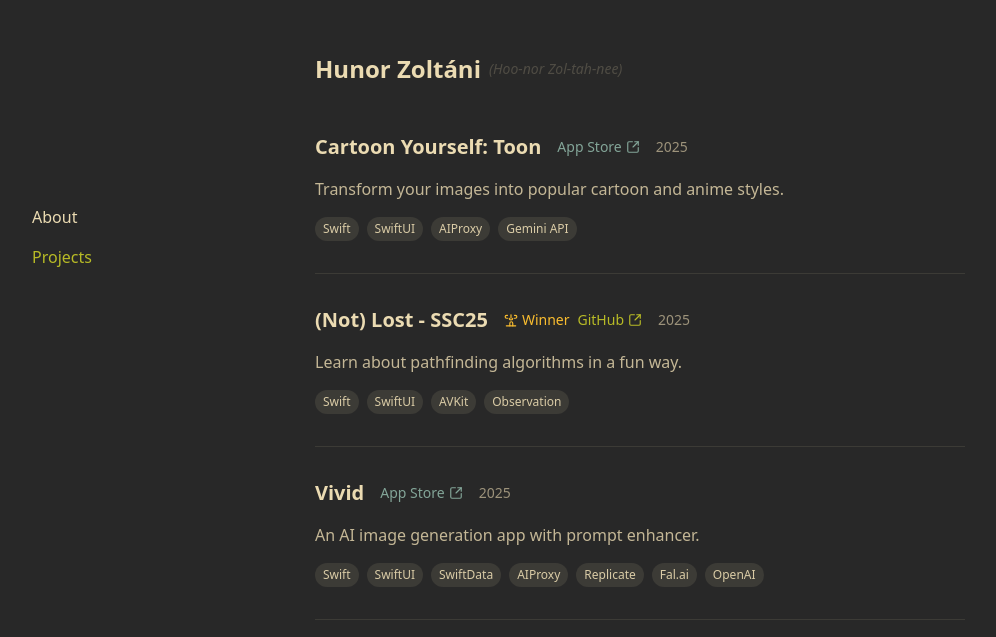
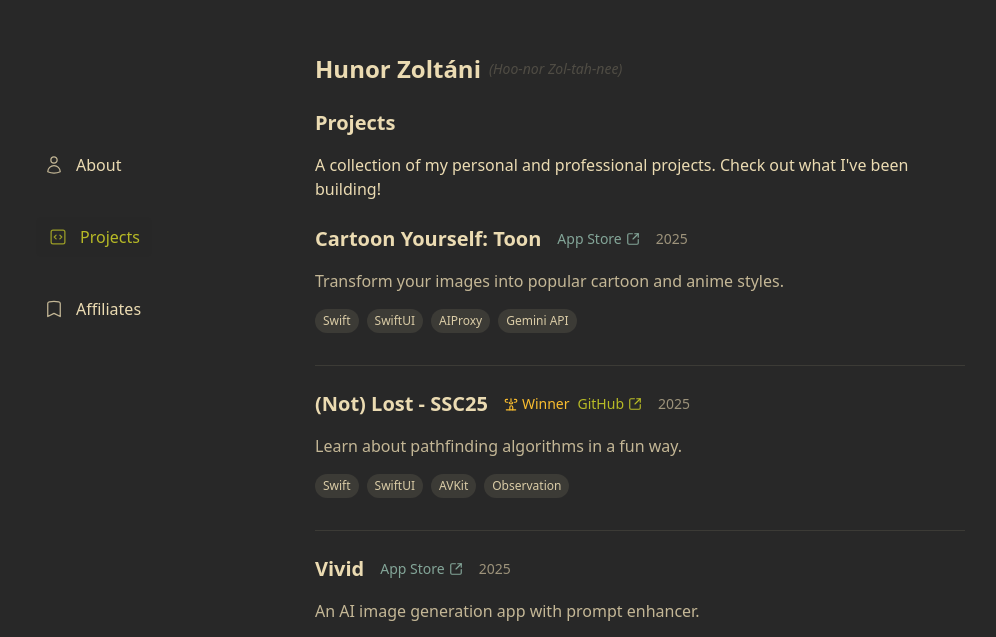
Before and after one commit to Ronuhz/ronuhz.me, a Next.js app: page /projects in a window 1280 px wide. Shown: the part 163-800 px from the top of the page, without its empty margins (0-996 px from the left). Built offline with nearby package versions, Linux system fonts and the light colour scheme.

Commit message:
Updated Siderbar -> Tabbar, Added dedicated Affiliates page with brand new link to Rudrank's Book

```diff
--- a/package.json
+++ b/package.json
@@ -9,6 +9,7 @@
     "lint": "next lint"
   },
   "dependencies": {
+    "@heroicons/react": "^2.2.0",
     "babel-plugin-react-compiler": "^19.0.0-beta-decd7b8-20250118",
     "next": "15.1.5",
     "react": "^19.0.0",
--- /dev/null
+++ b/src/app/(main)/affiliates/page.tsx
@@ -0,0 +1,18 @@
+import AffiliateGrid from "@/components/affiliate-grid";
+import Header from "@/components/header";
+
+export default function Affiliates() {
+  return (
+    <main className="flex flex-col gap-6 mb:pt-0">
+      <Header />
+
+      <div className="space-y-4 max-w-2xl">
+        <h2 className="text-xl font-bold text-gruvbox-fg">Affiliate Programs</h2>
+        <p className="text-gruvbox-fg3">
+          Products and services I personally use and recommend. Using these affiliate links helps support my work at no additional cost to you.
+        </p>
+      </div>
+      <AffiliateGrid />
+    </main>
+  );
+}
--- a/src/app/(main)/layout.tsx
+++ b/src/app/(main)/layout.tsx
@@ -3,7 +3,6 @@
 import "./globals.css";
 import Sidebar from "@/components/sidebar";
 import Footer from "@/components/footer";
-import Header from "@/components/header";
 
 const inter = Inter({
   variable: "--font-inter",
@@ -25,8 +24,8 @@
         className={`${inter.variable} antialiased min-h-fit font-sans md:pt-[25vh] px-4 select-none`}
       >
         <Sidebar />
-        <div className="flex flex-col gap-12 max-w-[650px] mx-auto">
-          <Header />
+        <div className="flex flex-col gap-12 max-w-[650px] mx-auto pb-24 md:pb-0">
+
           <div className="flex flex-col flex-1">
             {children}
             <Footer />
--- a/src/app/(main)/page.tsx
+++ b/src/app/(main)/page.tsx
@@ -1,8 +1,10 @@
-import Banner from "@/components/banner";
+import Header from "@/components/header";
 
 export default function Home() {
   return (
     <main className="flex flex-col gap-6 mb:pt-0">
+      <Header />
+
       <p>
         {"Hey! I'm a student 👨‍💻 from "}
         <a
@@ -35,8 +37,6 @@
       <p>
         {"When I'm not coding, you'll catch me binge-watching quirky shows 🎬 or daydreaming about my next creative project. I believe in turning wild ideas into reality, one small step at a time!"}
       </p>
-
-      <Banner />
     </main>
   );
 }
--- a/src/app/(main)/projects/page.tsx
+++ b/src/app/(main)/projects/page.tsx
@@ -1,10 +1,20 @@
 import { projects } from "@/data/projects";
 import { ExternalLinkIcon } from "@/components/icons/external-link";
 import { TrophyIcon } from "@/components/icons/trophy";
+import Header from "@/components/header";
 
 export default function Projects() {
   return (
-    <main className="flex flex-col gap-8 ">
+    <main className="flex flex-col gap-6 mb:pt-0">
+      <Header />
+
+      <div className="space-y-4 max-w-2xl">
+        <h2 className="text-xl font-bold text-gruvbox-fg">Projects</h2>
+        <p className="text-gruvbox-fg3">
+          A collection of my personal and professional projects. Check out what I've been building!
+        </p>
+      </div>
+
       {projects.map((project) => (
         <div key={project.name} className="flex flex-col gap-4 pb-8 border-b border-gruvbox-fg/10 last:border-b-0 last:pb-0">
           <div className="flex items-center gap-4">
--- /dev/null
+++ b/src/components/affiliate-grid.tsx
@@ -0,0 +1,38 @@
+import Link from 'next/link';
+import Image from 'next/image';
+import affiliateData from '@/data/affiliates.json';
+
+export default function AffiliateGrid() {
+  return (
+    <div className="flex flex-col gap-4 max-w-2xl">
+      {affiliateData.affiliates.map((affiliate) => (
+        <Link
+          key={affiliate.id}
+          href={affiliate.link}
+          target="_blank"
+          className="group relative overflow-hidden rounded-lg bg-gruvbox-bg1 transition-all hover:bg-gruvbox-bg2 p-4"
+        >
+          <div className="flex flex-col sm:flex-row items-center sm:items-start gap-4">
+            <div className="relative w-16 h-16 flex-shrink-0">
+              <Image
+                src={affiliate.icon}
+                alt={`${affiliate.name} Icon`}
+                fill
+                className="object-contain"
+              />
+            </div>
+            <div className="flex-1 space-y-2 text-center sm:text-left">
+              <h2 className="font-medium text-gruvbox-bright-blue">{affiliate.name}</h2>
+              <p className="text-sm text-gruvbox-fg3 text-balance">
+                {affiliate.description}
+              </p>
+            </div>
+            <div className="text-gruvbox-bright-aqua transition-transform group-hover:translate-x-1 hidden sm:block">
+              →
+            </div>
+          </div>
+        </Link>
+      ))}
+    </div>
+  );
+}
--- a/src/components/banner.tsx
+++ /dev/null
@@ -1,32 +0,0 @@
-import Link from 'next/link';
-import Image from 'next/image';
-
-export default function Banner() {
-  return (
-    <Link
-      href="https://tryastro.app?aff=EXOEk"
-      target="_blank"
-      className="group relative overflow-hidden rounded-lg bg-gruvbox-bg1 transition-all hover:bg-gruvbox-bg2 sm:-ml-1 sm:pr-1"
-    >
-      <div className="flex flex-col sm:flex-row items-center sm:items-start gap-4">
-        <div className="relative w-16 h-16 flex-shrink-0">
-          <Image
-            src="/AstroIcon.webp"
-            alt="Astro Icon"
-            fill
-            className="object-contain"
-          />
-        </div>
-        <div className="flex-1 space-y-2 text-center sm:text-left">
-          <h2 className="font-medium text-gruvbox-bright-blue">Check out Astro</h2>
-          <p className="text-sm text-gruvbox-fg3 text-balance">
-            Boost your App Store rankings and improve visibility
-          </p>
-        </div>
-        <div className="text-gruvbox-bright-aqua transition-transform group-hover:translate-x-1 hidden sm:block">
-          →
-        </div>
-      </div>
-    </Link>
-  );
-}
--- a/src/components/footer.tsx
+++ b/src/components/footer.tsx
@@ -4,7 +4,7 @@
 
 export default function Footer() {
   return (
-    <footer className="flex opacity-50 mt-auto pt-24 pb-4">
+    <footer className="flex opacity-50 mt-auto pt-12 pb-4">
       <p className="whitespace-nowrap font-sans text-gruvbox-fg">
         © {new Date().getFullYear()} Zoltáni Hunor
       </p>
--- a/src/components/icons/twitter.tsx
+++ /dev/null
@@ -1,17 +0,0 @@
-export function TwitterIcon({ size = 20 }) {
-  return (
-    <svg
-      xmlns="http://www.w3.org/2000/svg"
-      width={size}
-      height={size}
-      viewBox="0 0 24 24"
-      fill="none"
-      stroke="currentColor"
-      strokeWidth="2"
-      strokeLinecap="round"
-      strokeLinejoin="round"
-    >
-      <path d="M22 4s-.7 2.1-2 3.4c1.6 10-9.4 17.3-18 11.6 2.2.1 4.4-.6 6-2C3 15.5.5 9.6 3 5c2.2 2.6 5.6 4.1 9 4-.9-4.2 4-6.6 7-3.8 1.1 0 3-1.2 3-1.2z"/>
-    </svg>
-  )
-}
--- a/src/components/sidebar.tsx
+++ b/src/components/sidebar.tsx
@@ -2,24 +2,58 @@
 
 import Link from 'next/link'
 import { usePathname } from 'next/navigation'
+import { UserIcon, CodeBracketSquareIcon, BookmarkIcon } from '@heroicons/react/24/outline'
 
 export default function Sidebar() {
     const pathname = usePathname()
 
     return (
-        <div className="absolute md:fixed top-12 md:top-1/2 md:-translate-y-1/2 flex flex-row md:flex-col gap-4 left-4 md:left-8 w-32">
-          <Link
-            href="/"
-            className={pathname === '/' ? 'text-gruvbox-bright-green transition-colors' : 'text-gruvbox-fg transition-colors'}
-          >
-            About
-          </Link>
-          <Link
-            href="/projects"
-            className={pathname === '/projects' ? 'text-gruvbox-bright-green transition-colors' : 'text-gruvbox-fg transition-colors'}
-          >
-            Projects
-          </Link>
+        <div className="z-10 fixed bottom-0 left-0 w-full md:w-auto md:top-1/2 md:-translate-y-1/2 md:left-8 md:bottom-auto bg-gruvbox-bg/80 backdrop-blur-sm md:bg-transparent md:backdrop-blur-none">
+            <nav className="flex flex-row md:flex-col justify-around md:justify-start items-center md:items-start gap-1 md:gap-8 py-4 md:py-0 px-2 md:px-0">
+                <NavItem
+                    href="/"
+                    label="About"
+                    isActive={pathname === '/'}
+                    icon={<UserIcon className="w-5 h-5" />}
+                />
+                <NavItem
+                    href="/projects"
+                    label="Projects"
+                    isActive={pathname === '/projects'}
+                    icon={<CodeBracketSquareIcon className="w-5 h-5" />}
+                />
+                <NavItem
+                    href="/affiliates"
+                    label="Affiliates"
+                    isActive={pathname === '/affiliates'}
+                    icon={<BookmarkIcon className="w-5 h-5" />}
+                />
+            </nav>
         </div>
     )
 }
+
+interface NavItemProps {
+    href: string
+    label: string
+    isActive: boolean
+    icon: React.ReactNode
+}
+
+function NavItem({ href, label, isActive, icon }: NavItemProps) {
+    return (
+        <Link
+            href={href}
+            className={`flex flex-col md:flex-row items-center gap-2 md:gap-3 px-3 py-2 rounded-md transition-all duration-200
+                ${isActive
+                    ? 'text-gruvbox-bright-green md:bg-gruvbox-bg/30 md:translate-x-1'
+                    : 'text-gruvbox-fg hover:text-gruvbox-bright-green hover:md:bg-gruvbox-bg/10'}`}
+        >
+            <span className="md:opacity-80">{icon}</span>
+            <span className="text-xs md:text-base">{label}</span>
+            {isActive && (
+                <div className="h-1 w-1 rounded-full bg-gruvbox-bright-green md:hidden absolute -bottom-1"></div>
+            )}
+        </Link>
+    )
+}
--- /dev/null
+++ b/src/data/affiliates.json
@@ -0,0 +1,18 @@
+{
+  "affiliates": [
+    {
+      "id": "astro",
+      "name": "Astro",
+      "description": "Boost your App Store rankings and improve visibility",
+      "link": "https://tryastro.app?aff=EXOEk",
+      "icon": "/AstroIcon.webp"
+    },
+    {
+      "id": "rudrank-academy",
+      "name": "Rudrank Academy",
+      "description": "Learn AI assisted iOS Development",
+      "link": "https://academy.rudrank.com/a/tkmbzghynjm_mvqtoposp",
+      "icon": "/RudrankIcon.webp"
+    }
+  ]
+}
```
Also changed, not shown: public/RudrankIcon.webp (added), 1 other file (tests, documents, lock files or other folders).
